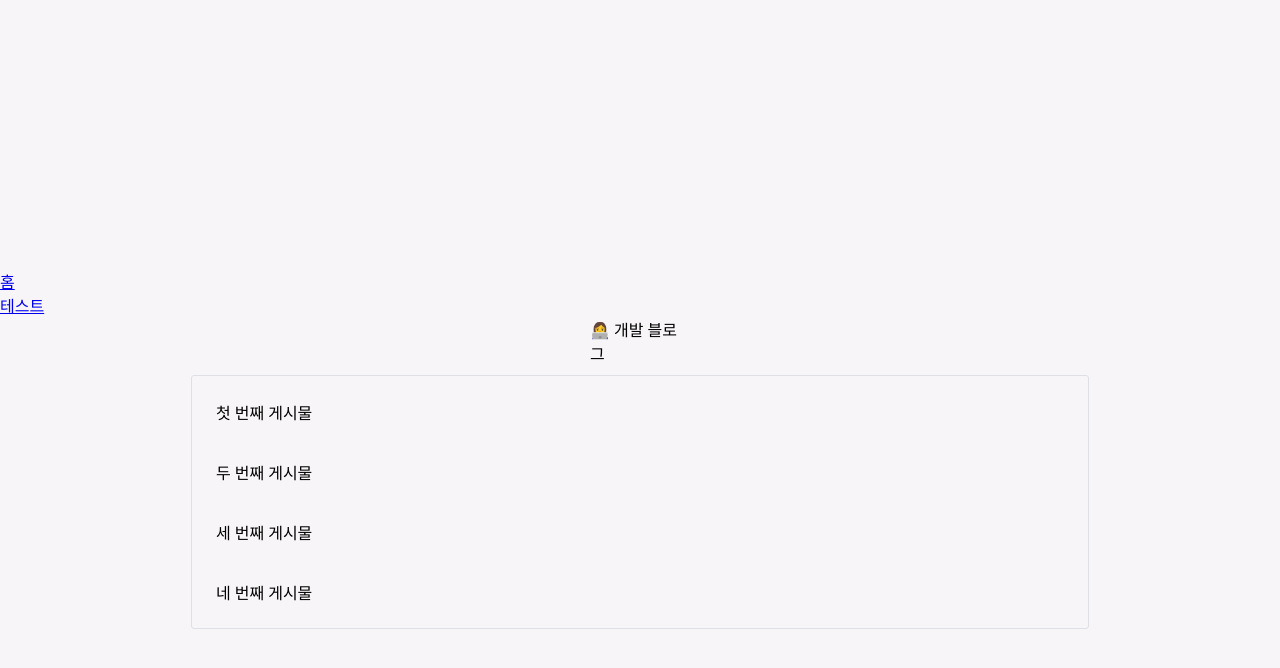
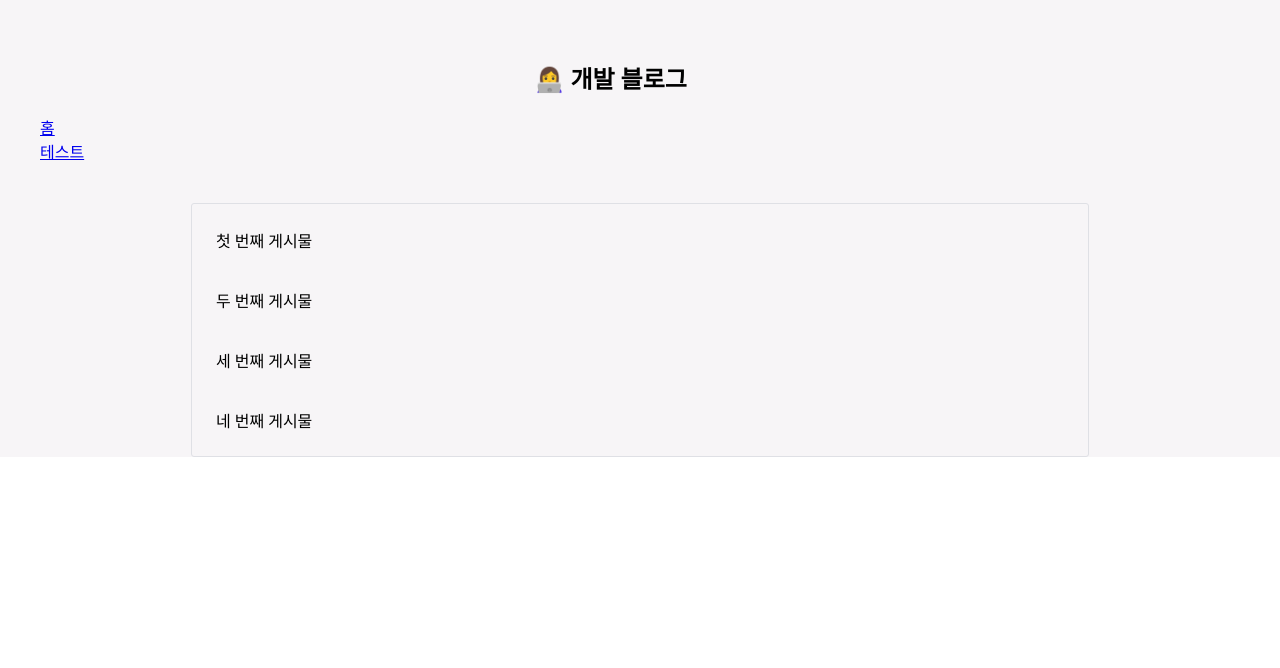
Before and after one commit to nueob/react-typescript-board, a React (Create React App) app: page / in a window 1280 px wide. Shown: the top 668 px of the page. Built offline with nearby package versions, Linux system fonts and the light colour scheme.

Commit message:
Update main page

```diff
--- a/src/App.tsx
+++ b/src/App.tsx
@@ -9,16 +9,18 @@ import Navbar from './components/Navbar';
 function App() {
   return (
     <S.AppContainer>
-      <Navbar />
-      <S.Emoji>
-        <S.Span>
-          <span>👩‍💻 개발 블로그</span>
-        </S.Span>
-      </S.Emoji>
-      <Routes>
-        <Route path='/' element={<PostList />}></Route>
-        <Route path='/test' element={<Test />}></Route>
-      </Routes>
+      <S.Head>
+        <S.Emoji>
+          <S.H2>👩‍💻 개발 블로그</S.H2>
+        </S.Emoji>
+        <Navbar />
+      </S.Head>
+      <div className='body'>
+        <Routes>
+          <Route path='/' element={<PostList />}></Route>
+          <Route path='/test' element={<Test />}></Route>
+        </Routes>
+      </div>
     </S.AppContainer>
   );
 }
--- a/src/styles/App.ts
+++ b/src/styles/App.ts
@@ -1,23 +1,25 @@
 import styled, { createGlobalStyle } from 'styled-components';
 
-export const Span = styled.span`
-  font-family: 'SLEIGothicTTF';
+export const AppContainer = styled.div`
+  background-color: #f7f5f7;
 `;
 
-export const Border = styled.div`
-  border: 1px solid #dfe0e5;
-  border-radius: 3px;
-`;
+// export const Body = styled.div`
+//   position: relative;
+//   padding: calc((100vh - 263px) / 2) 0;
+// `;
 
 export const Emoji = styled.div`
-  width: 100px;
+  width: 211px;
   margin: 0 auto 10px;
 `;
 
-export const AppContainer = styled.div`
-  position: relative;
-  padding: calc((100vh - 263px) / 2) 0;
-  background-color: #f7f5f7;
+export const Head = styled.div`
+  padding: 40px;
+`;
+
+export const H2 = styled.h2`
+  font-family: 'SLEIGothicTTF';
 `;
 
 export const GlobalStyle = createGlobalStyle`
```
